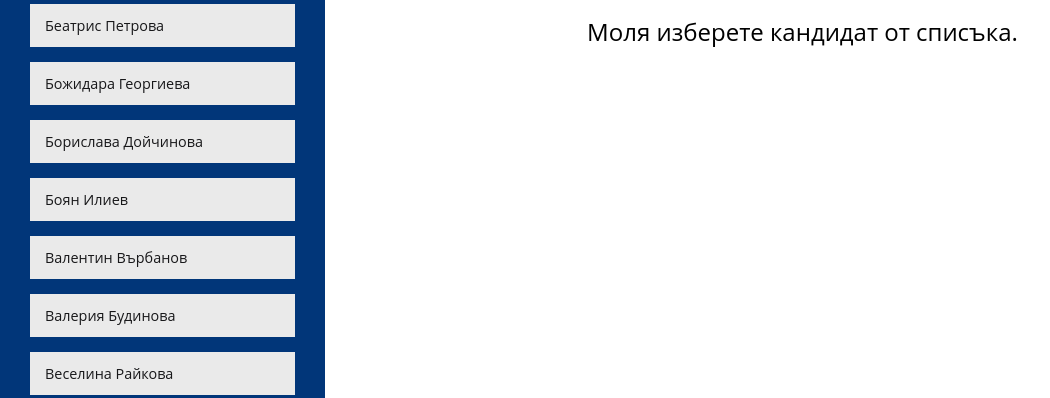
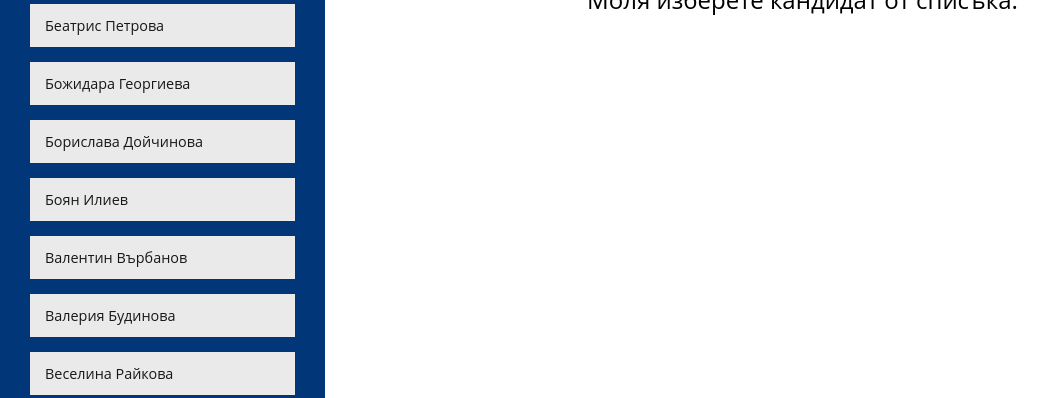
Before and after one commit to student-council-nbu/candidates-widget, a plain HTML site: page index.html in a window 1280 px wide. Shown: the part 432-830 px from the top of the page, without its empty margins (0-1050 px from the left). Drawn offline with nearby package versions, Linux system fonts and the light colour scheme.

Commit message:
Fixed the misalignment between the two sections

```diff
--- a/style.css
+++ b/style.css
@@ -56,8 +56,7 @@ body {
 }
 
 .applicant-details {
-    padding: 5% 10%;
-    padding-bottom: 0;
+    padding: 15px 10%;
 }
 
 .applicant-details .info img {
```
